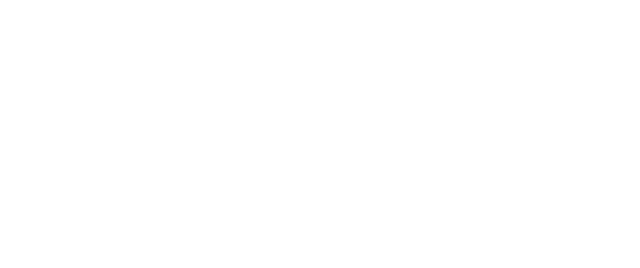
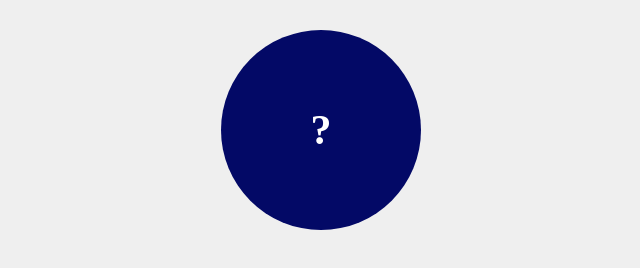
Before and after one commit to sora1129/js_app1, a plain HTML site: page index.html in a window 1280 px wide. Shown: the whole page, without its empty margins (319-959 px from the left). Drawn offline with Linux system fonts and the light colour scheme.

Commit message:
create:btn,css

```diff
--- a/css/style.css
+++ b/css/style.css
@@ -0,0 +1,16 @@
+body {
+  background: #efefef;
+}
+
+#btn {
+  width: 200px;
+  height: 200px;
+  background: #030966;
+  border-radius: 50%;
+  margin: 30px auto;
+  text-align: center;
+  line-height: 200px;
+  color: #fff;
+  font-weight: bold;
+  font-size: 42px;
+}
--- a/index.html
+++ b/index.html
@@ -7,6 +7,7 @@
   <link rel="stylesheet" href="css/style.css">
 </head>
 <body>
+  <div id="btn">?</div>
 
   <script src="js/main.js"></script>
 </body>
```
